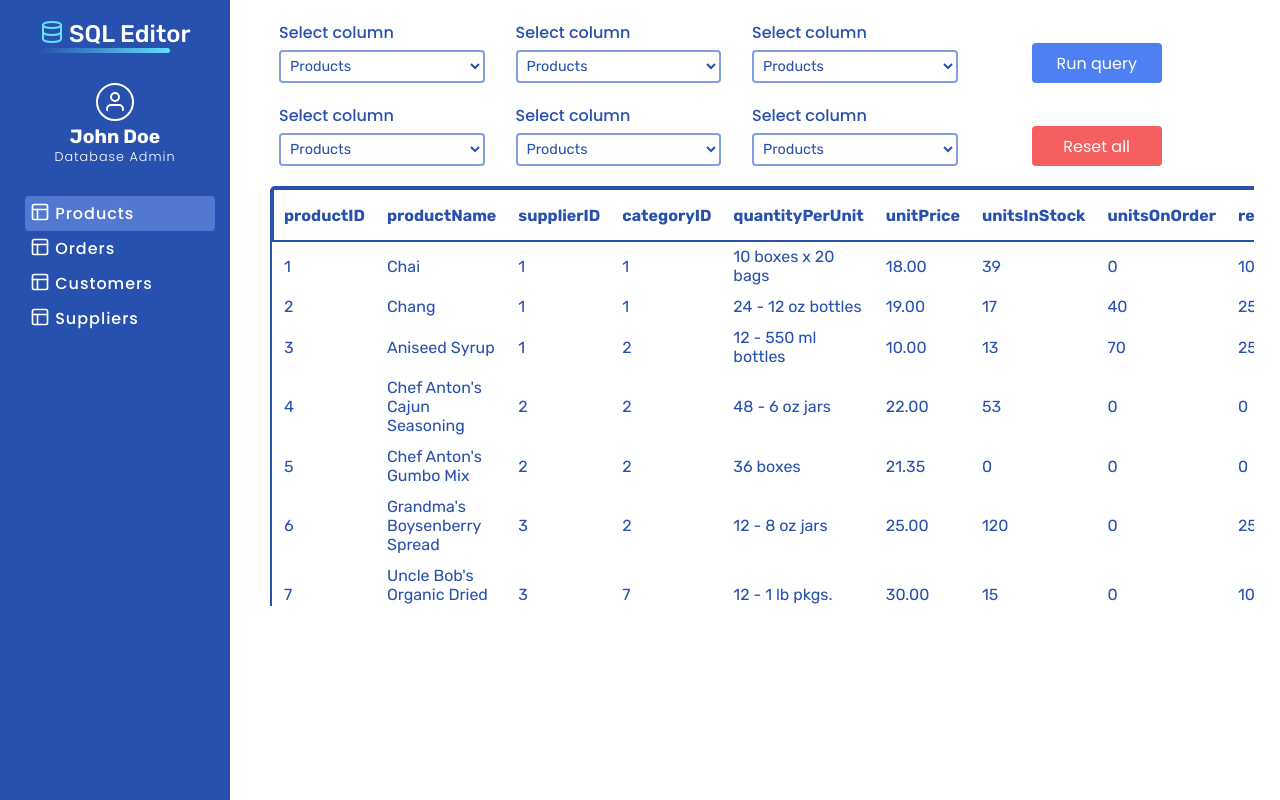
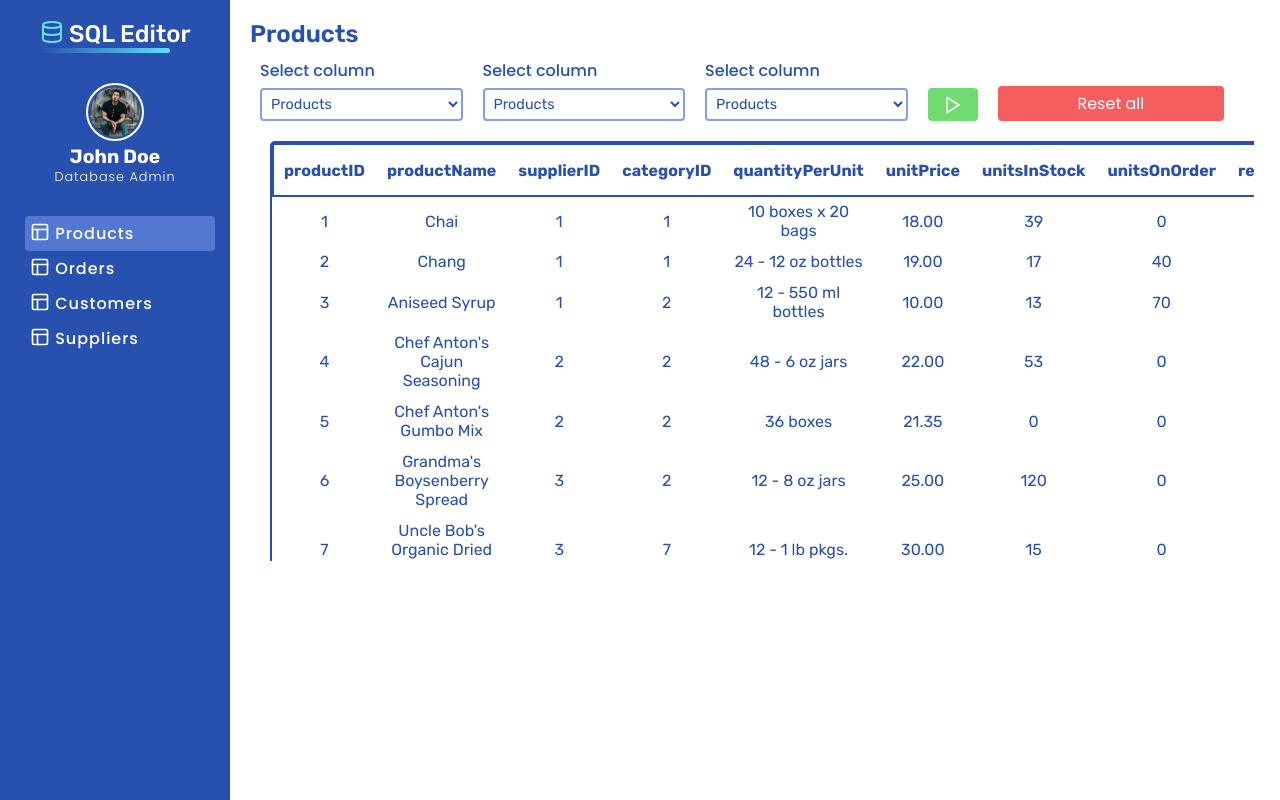
Before and after one commit to VijayKumarKTG/sqleditor, a React (Create React App) app: page / in a window 1280 px wide. Built offline with nearby package versions, Linux system fonts and the light colour scheme.

Commit message:
Change the queries section styles

```diff
--- a/src/components/App/App.js
+++ b/src/components/App/App.js
@@ -2,7 +2,7 @@ import styles from './App.module.css';
 import Logo from '../utils/Logo';
 import Navigation from '../utils/Navigation';
 import Queries from '../utils/Queries';
-import user from '../../assets/user.svg';
+import user from '../../assets/user.jpg';
 
 function App() {
   return (
@@ -19,6 +19,7 @@ function App() {
         <Navigation />
       </div>
       <div className={styles.rightPanel}>
+        <div className={styles.tableName}>Products</div>
         <Queries />
         <div className={styles.tableContainer}>
           <table className={styles.table}>
--- a/src/components/App/App.module.css
+++ b/src/components/App/App.module.css
@@ -51,9 +51,12 @@
 }
 
 .user {
-  padding: 5px;
+  padding: 2px;
   border: 2px solid #ffffff;
   border-radius: 50%;
+  width: 50px;
+  height: 50px;
+  object-fit: cover;
 }
 
 .userName {
@@ -72,6 +75,12 @@
 
 .rightPanel {
   padding: 20px;
+}
+
+.tableName {
+  font-family: 'Rubik';
+  font-size: 1.5rem;
+  font-weight: 600;
 }
 
 .tableContainer {
@@ -101,4 +110,5 @@
 th,
 td {
   padding: 5px 10px;
+  text-align: center;
 }
--- a/src/components/utils/Button.jsx
+++ b/src/components/utils/Button.jsx
@@ -3,7 +3,7 @@ import styles from './Button.module.css';
 export default function Button(props) {
   return (
     <button className={`${styles.button} ${props.classNames}`}>
-      {props.text}
+      {props.children}
     </button>
   );
 }
--- a/src/components/utils/Button.module.css
+++ b/src/components/utils/Button.module.css
@@ -1,4 +1,5 @@
 .button {
+  display: inline-block;
   background-color: #2b66f1d4;
   color: #ffffff;
   padding: 5px 15px;
@@ -7,6 +8,7 @@
   font-family: 'Poppins';
   font-size: 1rem;
   font-weight: 400;
+  width: 100%;
 }
 
 .button:hover,
--- a/src/components/utils/Queries.jsx
+++ b/src/components/utils/Queries.jsx
@@ -1,6 +1,7 @@
 import Select from './Select';
 import Button from './Button';
 import styles from './Queries.module.css';
+import play from '../../assets/play.svg';
 
 export default function Queries() {
   return (
@@ -8,18 +9,16 @@ export default function Queries() {
       <Select />
       <Select />
       <Select />
-      <div className={styles.btnContainer}>
-        <Button text='Run query' classNames={styles.btnStyles} />
-      </div>
-      <Select />
-      <Select />
-      <Select />
-      <div className={styles.btnContainer}>
-        <Button
-          classNames={`${styles.btnStyles} ${styles.bgColorRed}`}
-          text='Reset all'
+      <Button classNames={`${styles.btnStyles} ${styles.btnPlay}`}>
+        <img
+          src={play}
+          alt='play button to run queries'
+          className={styles.play}
         />
-      </div>
+      </Button>
+      <Button classNames={`${styles.btnStyles} ${styles.bgColorRed}`}>
+        Reset all
+      </Button>
     </div>
   );
 }
--- a/src/components/utils/Queries.module.css
+++ b/src/components/utils/Queries.module.css
@@ -1,20 +1,32 @@
 .queries {
-  display: grid;
-  grid-template-columns: repeat(4, 22%);
-  column-gap: 20px;
-  row-gap: 20px;
-  justify-content: center;
+  display: flex;
+  justify-content: space-between;
+  align-items: baseline;
+  margin-top: 10px;
 }
 
-.btnContainer {
+.play {
+  width: 20px;
+  height: 20px;
+}
+
+.btnPlay {
+  width: max-content;
   display: flex;
   justify-content: center;
-  align-items: flex-end;
+  align-items: center;
+  height: 33px;
+  background-color: #70db70;
+}
+
+.btnPlay:hover,
+.btnPlay:focus {
+  background-color: rgb(47, 182, 47);
 }
 
 .btnStyles {
-  width: 130px;
-  height: 40px;
+  margin: 0px 10px;
+  align-self: flex-end;
 }
 
 .bgColorRed {
--- a/src/components/utils/Select.jsx
+++ b/src/components/utils/Select.jsx
@@ -2,7 +2,7 @@ import styles from './Select.module.css';
 
 export default function Select() {
   return (
-    <div>
+    <div className={styles.selectContainer}>
       <label htmlFor='select' className={styles.label}>
         Select column
       </label>
--- a/src/components/utils/Select.module.css
+++ b/src/components/utils/Select.module.css
@@ -1,3 +1,8 @@
+.selectContainer {
+  width: 100%;
+  margin: 0px 10px;
+}
+
 .label {
   font-family: 'Poppins';
   display: block;
@@ -13,5 +18,5 @@
   border: 2px solid #819fe6;
   border-radius: 4px;
   background: #ffffff;
-  width: 95%;
+  width: 100%;
 }
--- a/src/index.css
+++ b/src/index.css
@@ -1,4 +1,25 @@
 @import url('https://fonts.googleapis.com/css2?family=Poppins:wght@300;400;500;700;800;900&family=Rubik:wght@300;400;500;600;700;800;900&display=swap');
+
+/* Works on Firefox */
+* {
+  scrollbar-width: thin;
+  scrollbar-color: blue orange;
+}
+
+/* Works on Chrome, Edge, and Safari */
+*::-webkit-scrollbar {
+  width: 12px;
+}
+
+*::-webkit-scrollbar-track {
+  background: rgb(255, 255, 255);
+}
+
+*::-webkit-scrollbar-thumb {
+  background-color: blue;
+  border-radius: 20px;
+  border: 3px solid #ffffff;
+}
 
 body {
   margin: 0;
```
Also changed, not shown: src/assets/play.svg (added), src/assets/user.jpg (added).
